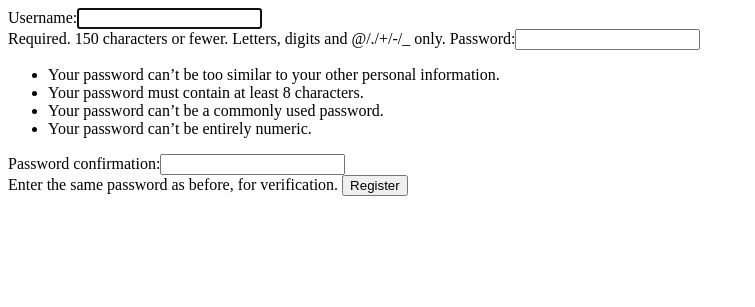
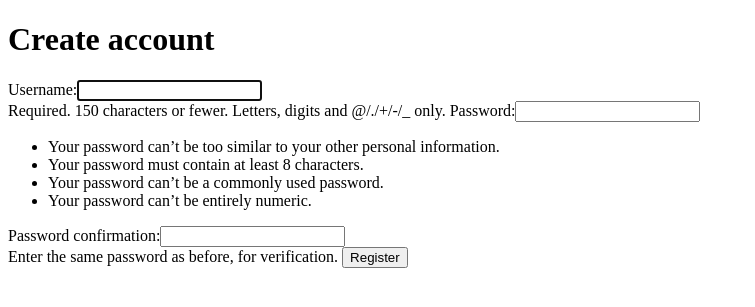
Before and after one commit to nmscannell/Lab12, a Django app: page /register in a window 1280 px wide. Shown: the top 307 px of the page, without its empty margins (0-755 px from the left). Run offline with Django 3.2, Linux system fonts and the light colour scheme.

Commit message:
Working on register page

```diff
--- a/user/templates/registration/login.html
+++ b/user/templates/registration/login.html
@@ -5,6 +5,7 @@
     <title>Login</title>
 </head>
 <body>
+<h1>login</h1>
     {% if form.errors %}
     <p>please retype it</p>
     {% endif %}
--- a/user/templates/registration/register.html
+++ b/user/templates/registration/register.html
@@ -5,6 +5,7 @@
     <title>register</title>
 </head>
 <body>
+<h1>Create account</h1>
     <form method="post" action="{%url 'register'%}">
         {% csrf_token %}
 
```
